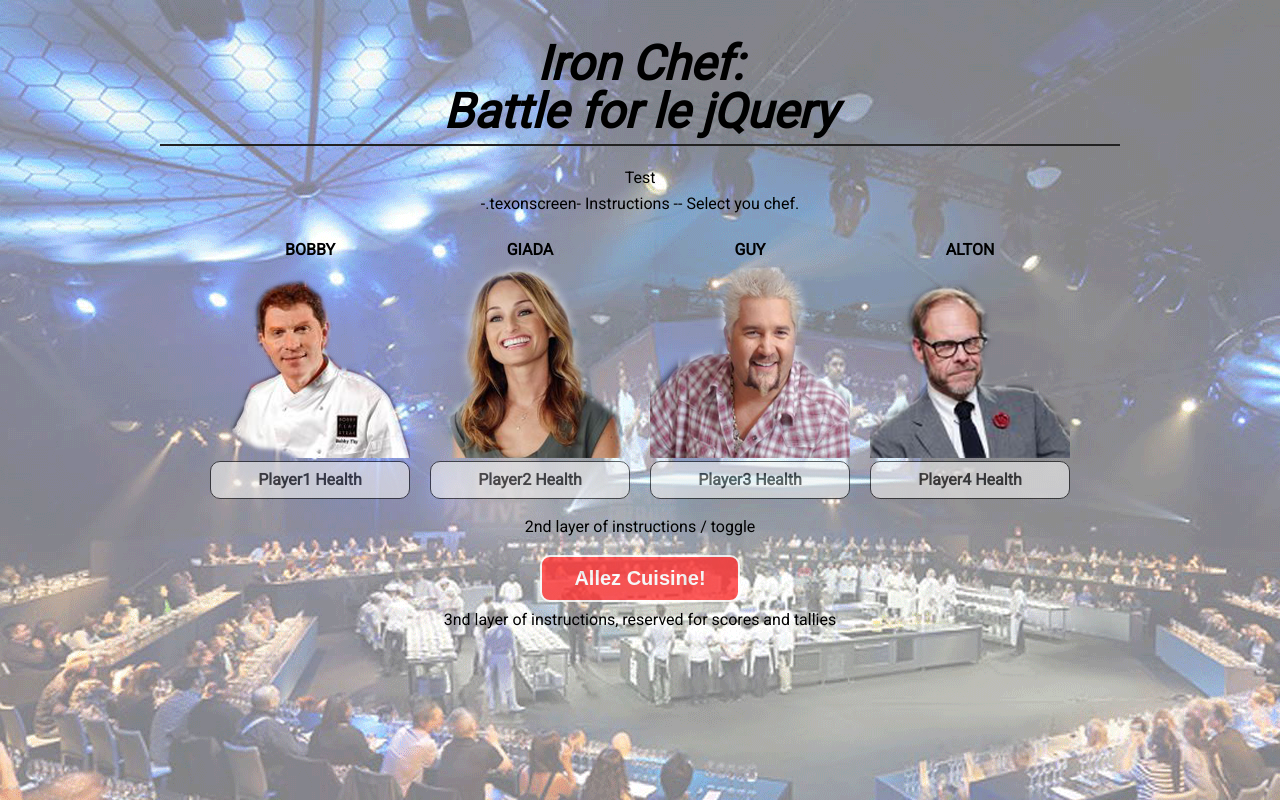
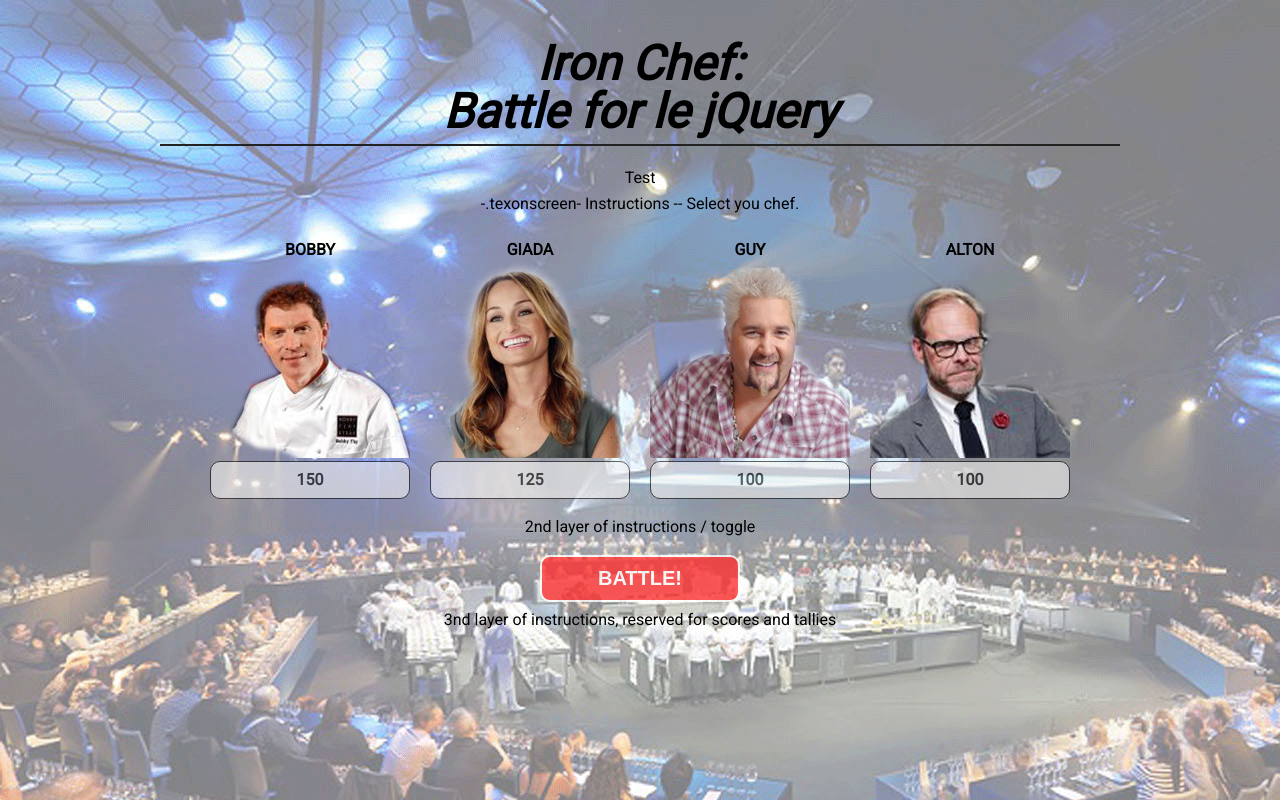
Before and after one commit to GRamirez2/Assignment4, a PHP site: page / in a window 1280 px wide. Run offline with PHP 8.4, Linux system fonts and the light colour scheme; some libraries are stand-ins or nearby versions.

Commit message:
data added

```diff
--- a/assets/css/style.css
+++ b/assets/css/style.css
@@ -83,7 +83,10 @@
 
 }
 
-.playerHealth{
+#bobbyHealth,
+#giadaHealth,
+#guyHealth,
+#altonHealth{
 
 	padding-top: 10px;
 	padding-bottom: 10px;
--- a/assets/javascript/game2.js
+++ b/assets/javascript/game2.js
@@ -1,4 +1,42 @@
 $(document).ready(function(){
+
+// This idea didn't work, I trying data for each player
+// var players = {
+
+// 	player1: {health:150,strikeForce: 25},
+
+// 	player2: {health:125,strikeForce: 50},
+
+// 	player3: {health:100,strikeForce: 15},
+//
+// 	player4: {health:175,strikeForce: 75},
+//
+// 	fighter1: {health:0,strikeForce: 0},
+
+// 	fighter2: {health:0,strikeForce: 0},
+
+// 	startGame:"",
+// 	nextPlayer:"",
+// 	battle:"",
+// 	win:"",
+// 	lose:"",
+// 	battleZone:"t/f",
+// }
+
+// creating data values for each player, in array of life,health&strikeForce
+$("#bobbyHealth").data("life", {health: 150, strikeForce: 25});
+// console.log($("#bobbyHealth").data("life").strikeForce, $("#bobbyHealth").data("life").health);
+$("#bobbyHealth").text($("#bobbyHealth").data("life").health);
+
+$("#giadaHealth").data("life", {health: 125, strikeForce: 50});
+$("#giadaHealth").text($("#giadaHealth").data("life").health);
+
+$("#guyHealth").data("life", {health: 100, strikeForce: 15});
+$("#guyHealth").text($("#guyHealth").data("life").health);
+
+$("#altonHealth").data("life", {health: 100, strikeForce: 75});
+$("#altonHealth").text($("#altonHealth").data("life").health);
+
 
 // write fuction that has a counter, when the fighters are selected they
 // need to pass info to a new id, if a value, could be their health value,
@@ -6,6 +44,8 @@
 // can be selected.(another way is to make a fuction above this all these onclicks that
 // have a var count=0 and on each click count+=1, if (count==2) then no more clicks.
 // I could this for the begining and set the second action in the fighting fuction.
+
+
 
 // move Bobby to fight area
 $("#player1").on("click", function(){
@@ -29,6 +69,7 @@
 $("#player4").on("click", function(){
 	$("#player4").appendTo("#section2");
 	$("#subSection").appendTo("#section3");
+
 });
 
 
@@ -37,10 +78,11 @@
 
 // I might be able to give a condition on the new IDs that will disable the click.
 
-$("#fightButton").on("click", function(){
-	$("#newID")does something, and other $("newID") does something
-});
+// $("#fightButton").on("click", function(){
+// 	$("#newID")does something, and other $("newID") does something
+// });
 
+// Begining of BATTLE FUNCTION
 
 
 
--- a/index.html
+++ b/index.html
@@ -28,22 +28,22 @@
 
 					<div id = "player1">BOBBY
 						<div class = "playerimg"><img src="assets/images/bobby.png" alt="bobby"></div>
-						<div class = "playerHealth">Player1 Health</div>
+						<div id = "bobbyHealth">xxx</div>
 					</div><!-- end of player1 area -->
 
 					<div id = "player2">GIADA
 						<div class = "playerimg"><img src="assets/images/giada.png" alt="Giada"></div>
-						<div class = "playerHealth">Player2 Health</div>
+						<div id = "giadaHealth">xxx</div>
 					</div><!-- end of player2 area -->
 
 					<div id = "player3">GUY
 						<div class = "playerimg"><img src="assets/images/guyFieri.png" alt="guy"></div>
-						<div class = "playerHealth">Player3 Health</div>
+						<div id = "guyHealth">xxx</div>
 					</div><!-- end of player3 area -->
 
 					<div id = "player4">ALTON
 						<div class = "playerimg"><img src="assets/images/alton.png" alt="alton"></div>
-						<div class = "playerHealth">Player4 Health</div>
+						<div id = "altonHealth">xxx</div>
 					</div><!-- end of player4 area -->
 
 				</div><!-- end of subSection -->
@@ -59,7 +59,7 @@
 			<div id = "section2">
 			</div><!-- end of section2 -->
 
-			<button id = "fightButton"> Allez Cuisine! </button>
+			<button id = "fightButton"> BATTLE! </button>
 
 			<div class = "textonscreen">
 			3nd layer of instructions, reserved for scores and tallies
```
